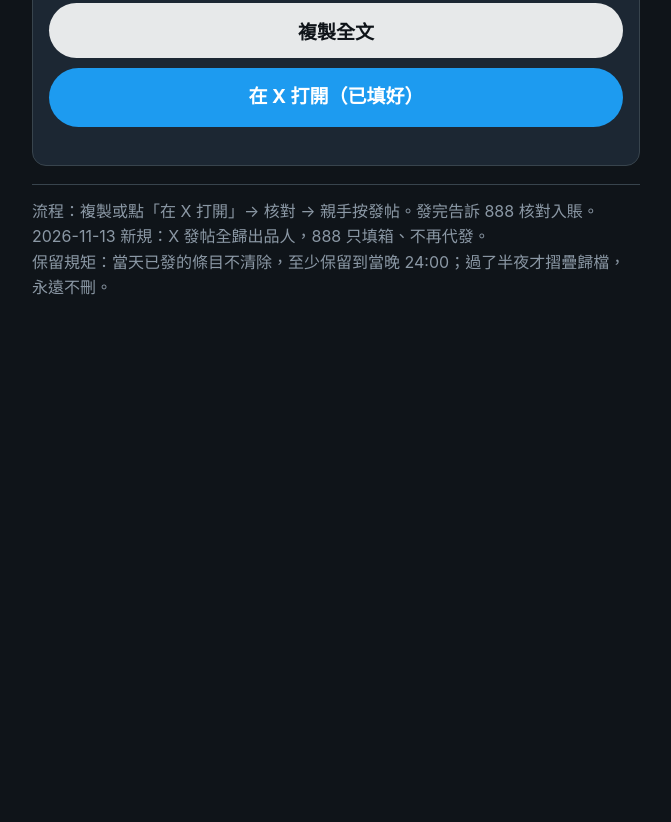
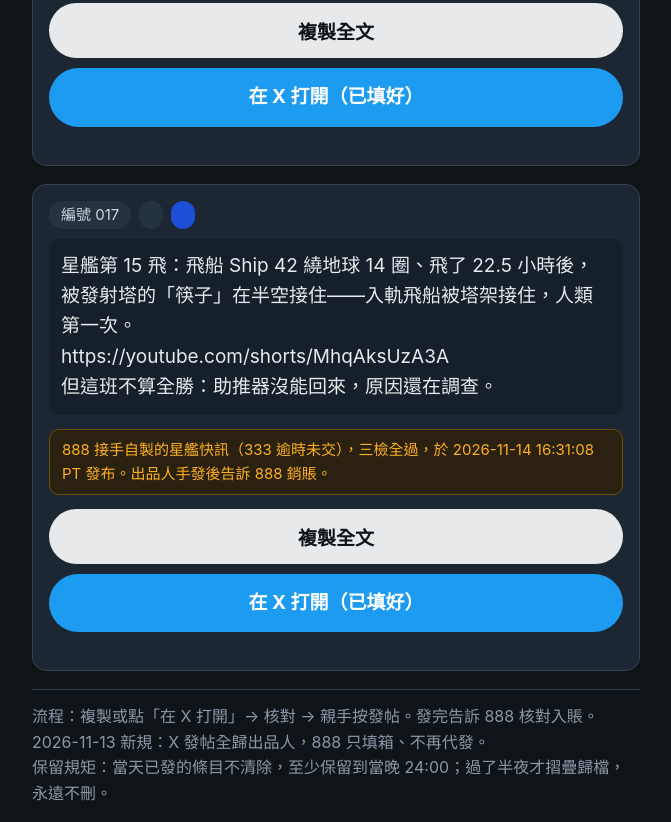
Before and after one commit to xinkexue88/100kwhys, a plain HTML site: page outbox/index.html in a window 1280 px wide. Shown: the part 8361-9183 px from the top of the page, without its empty margins (304-975 px from the left). Before the commit the page ends 8678 px from the top, so only its background shows below. Drawn offline with Linux system fonts and the light colour scheme.

Commit message:
Outbox 017: Starship Flight 15 flash (888 takeover, published 16:31:08 PT)

```diff
--- a/outbox/index.html
+++ b/outbox/index.html
@@ -221,6 +221,13 @@ var DRAFTS = [
     text: "平底船為什麼翻得快、扶正卻慢？平底寬船身初穩性高，可傾角一過臨界點，扶正力見頂回落；船艙進水後，自由液面效應又吃掉大半復原力矩。\nhttps://youtube.com/shorts/k0KopApwpFU\n新奧爾良河船相撞的穩性續集。",
     sendable: true,
     note: "333 的河船穩性續集（庫 #87），卡面已按版式鐵規改版，888 驗收三檢全過，於 2026-11-14 14:09:35 PT 發布。出品人手發後告訴 888 銷賬。"
+  },
+  {
+    id: "017",
+    date: "2026-11-14",
+    text: "星艦第 15 飛：飛船 Ship 42 繞地球 14 圈、飛了 22.5 小時後，被發射塔的「筷子」在半空接住——入軌飛船被塔架接住，人類第一次。\nhttps://youtube.com/shorts/MhqAksUzA3A\n但這班不算全勝：助推器沒能回來，原因還在調查。",
+    sendable: true,
+    note: "888 接手自製的星艦快訊（333 逾時未交），三檢全過，於 2026-11-14 16:31:08 PT 發布。出品人手發後告訴 888 銷賬。"
   }
 ];
 
```
